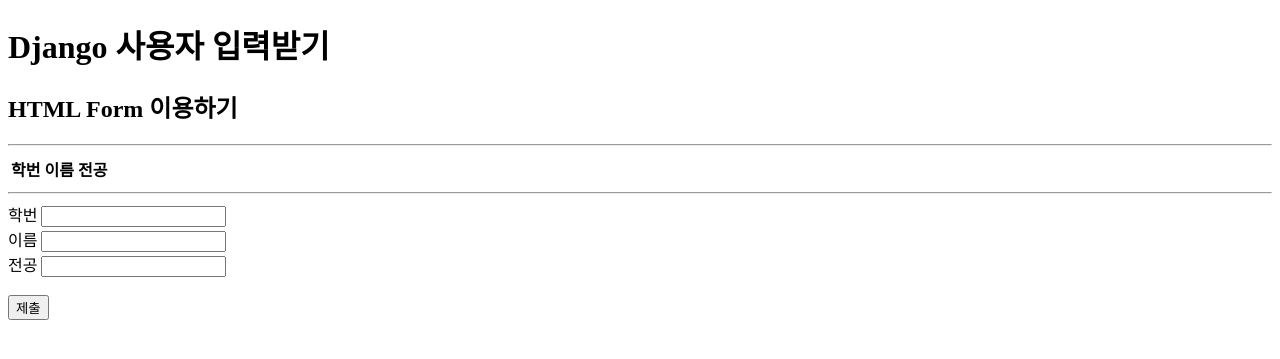
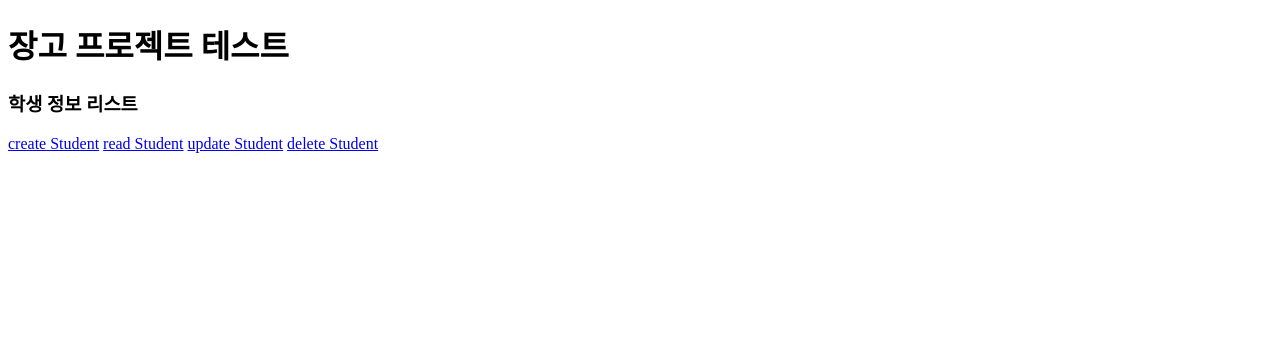
Before and after one commit to ljhy07/django-CRUD, a Django app: page / in a window 1280 px wide. Shown: the top 359 px of the page. Run offline with Django 4.2, Linux system fonts and the light colour scheme; data that the repository does not hold is empty.

Commit message:
CRUD 완성

```diff
--- a/exprj/app/urls.py
+++ b/exprj/app/urls.py
@@ -3,7 +3,14 @@
 from app import views
 
 urlpatterns = [
-    path('admin', admin.site.urls),
-    path('', views.home, name='home'),
-    path('', views.createform, name='createform')
+    path('', views.view.home, name='home'),
+
+    path('create', views.view.create_student, name='create_student'),
+    path('read', views.view.read_student, name='read_student'),
+    path('update', views.view.update_student, name='update_student'),
+    path('delete', views.view.delete_student, name='delete_student'),
+
+    path('input_delete', views.view.input_delete, name='input_delete'),
+    path('input_update', views.view.input_update, name='input_update'),
+    path('input_read', views.view.input_read, name='input_read')
 ]
--- a/exprj/app/views.py
+++ b/exprj/app/views.py
@@ -1,10 +1,90 @@
 from django.shortcuts import redirect, render
-from .models import StdForm
+from django.core.exceptions import ObjectDoesNotExist
+from .models import Student
 from exprj.urls import *
 
-def home(request):
-    return render(request, '../templates/index.html')
+class view():
+    def home(request):
+        students = Student.objects.all()
+        return render(request, '../templates/index.html', {'students': students})
 
-def createform(request):
-    posts = StdForm.objects.all()
-    return render(request, '../templates/index.html', {'posts': posts})
+
+    # 생성
+    def create_student(request):
+        if request.method == 'POST':
+            stdNum = request.POST.get('stdNum')
+            name = request.POST.get('name')
+            major = request.POST.get('major')
+
+            if stdNum and name and major:
+                student = Student(stdNum=stdNum, name=name, major=major)
+                student.save()
+                return redirect('home')
+
+        return render(request, '../templates/create.html')
+
+
+    # 읽기
+    def read_student(request):
+        if request.method == 'POST':
+            stdNum = request.POST.get('stdNum')
+            try:
+                student = Student.objects.get(stdNum=stdNum)
+                return render(request, '../templates/read.html', {'student': student})
+            except ObjectDoesNotExist:
+                # 학생을 찾을 수 없는 경우 예외 처리
+                return render(request, '../templates/error.html')
+            except ValueError:
+                # ValueError 예외 처리
+                return render(request, '../templates/error.html')
+
+
+    def input_read(request):
+        return render(request, '../templates/input_read.html')
+
+
+    # 수정
+    def update_student(request):
+        if request.method == 'POST':
+            stdNum = request.POST.get('stdNum')
+
+            try:
+                student = Student.objects.get(stdNum=stdNum)
+
+                student.stdNum = request.POST.get('stdNum')
+                student.name = request.POST.get('name')
+                student.major = request.POST.get('major')
+                student.save()
+                return redirect('home')
+            except ObjectDoesNotExist:
+                return render(request, '../templates/error.html')
+            except ValueError:
+                # ValueError 예외 처리
+                return render(request, '../templates/error.html')
+
+        return render(request, '../templates/update.html')
+
+    def input_update(request):
+        return render(request, '../templates/input_update.html')
+
+
+    # 삭제
+    def delete_student(request):
+        stdNum = request.GET.get('stdNum')
+
+
+        try:
+            if request.method == 'POST':
+                student = Student.objects.get(stdNum=stdNum)
+                student.delete()
+                return redirect('home')
+        except ObjectDoesNotExist:
+            return render(request, '../templates/error.html')
+        except ValueError:
+            # ValueError 예외 처리
+            return render(request, '../templates/error.html')
+
+        return render(request, '../templates/delete.html', {'student' : student})
+
+    def input_delete(request):
+        return render(request, '../templates/input_delete.html')
--- a/exprj/exprj/urls.py
+++ b/exprj/exprj/urls.py
@@ -1,9 +1,7 @@
 from django.contrib import admin
-from django.urls import path
+from django.urls import path, include
 from app import views
 
 urlpatterns = [
-    path('admin/', admin.site.urls),
-    path('', views.home, name='home'),
-    path('createform/', views.createform, name='createform')
+    path('', include('app.urls'))
 ]
--- a/exprj/templates/result.html
+++ b/exprj/templates/error.html
@@ -3,9 +3,10 @@
 <head>
     <meta charset="UTF-8">
     <meta name="viewport" content="width=device-width, initial-scale=1.0">
-    <title>Test</title>
+    <title>ERROR</title>
 </head>
 <body>
-    <h1>제출되었습니다!</h1>
+    <h1>입력한 값이 없거나 잘못되었습니다.</h1>
+    <a href="{% url 'home' %}">home</a>
 </body>
 </html>
--- a/exprj/templates/index.html
+++ b/exprj/templates/index.html
@@ -3,43 +3,19 @@
 <head>
     <meta charset="UTF-8">
     <meta name="viewport" content="width=device-width, initial-scale=1.0">
-    <title>Test</title>
+    <title>home</title>
 </head>
 <body>
-    <h1>Django 사용자 입력받기</h1>
-    <h2>HTML Form 이용하기</h2>
-    <hr>
-    <table class="talbe-contents">
-        <tr>
-            <th>학번</th>
-            <th>이름</th>
-            <th>전공</th>
-        </tr>
-        {% for post in posts %}
-            <tr>
-                <td>{{post.studentID}}</td>
-                <td>{{post.name}}</td>
-                <td>{{post.major}}</td>
-            </tr>
+    <h1>장고 프로젝트 테스트</h1>
+    <h3>학생 정보 리스트</h3>
+    <ul>
+        {% for student in students %}
+        <li>{{ student.name }} - {{ student.major }}</li>
         {% endfor %}
-    </table>
-    <hr>
-    <form method="POST">
-      {% csrf_token %}
-      <div>
-        <label for="studentID">학번</label>
-        <input type="text" name="studentID" id="studentID">
-      </div>
-      <div>
-        <label for="name">이름</label>
-        <input type="text" name="name" id="name">
-      </div>
-      <div>
-        <label for="major">전공</label>
-        <input type="text" name="major" id="major">
-      </div>
-      <br>
-      <input type="submit" value="제출">
-    </form>
-  </body>
+    </ul>
+    <a href="{% url 'create_student' %}">create Student</a>
+    <a href="{% url 'input_read' %}">read Student</a>
+    <a href="{% url 'input_update' %}">update Student</a>
+    <a href="{% url 'input_delete' %}">delete Student</a>
+</body>
 </html>
```
Also changed, not shown: exprj/app/models.py (+2 -6 lines), exprj/templates/create.html (added, +22 -0 lines), exprj/templates/delete.html (added, +20 -0 lines), exprj/templates/input_delete.html (added, +17 -0 lines), exprj/templates/input_read.html (added, +17 -0 lines), exprj/templates/input_update.html (added, +17 -0 lines), exprj/templates/read.html (added, +15 -0 lines), exprj/templates/update.html (added, +22 -0 lines), exprj/app/migrations/0002_student_delete_stdform.py (added), exprj/static/main.js (deleted), exprj/static/style.css (deleted).
